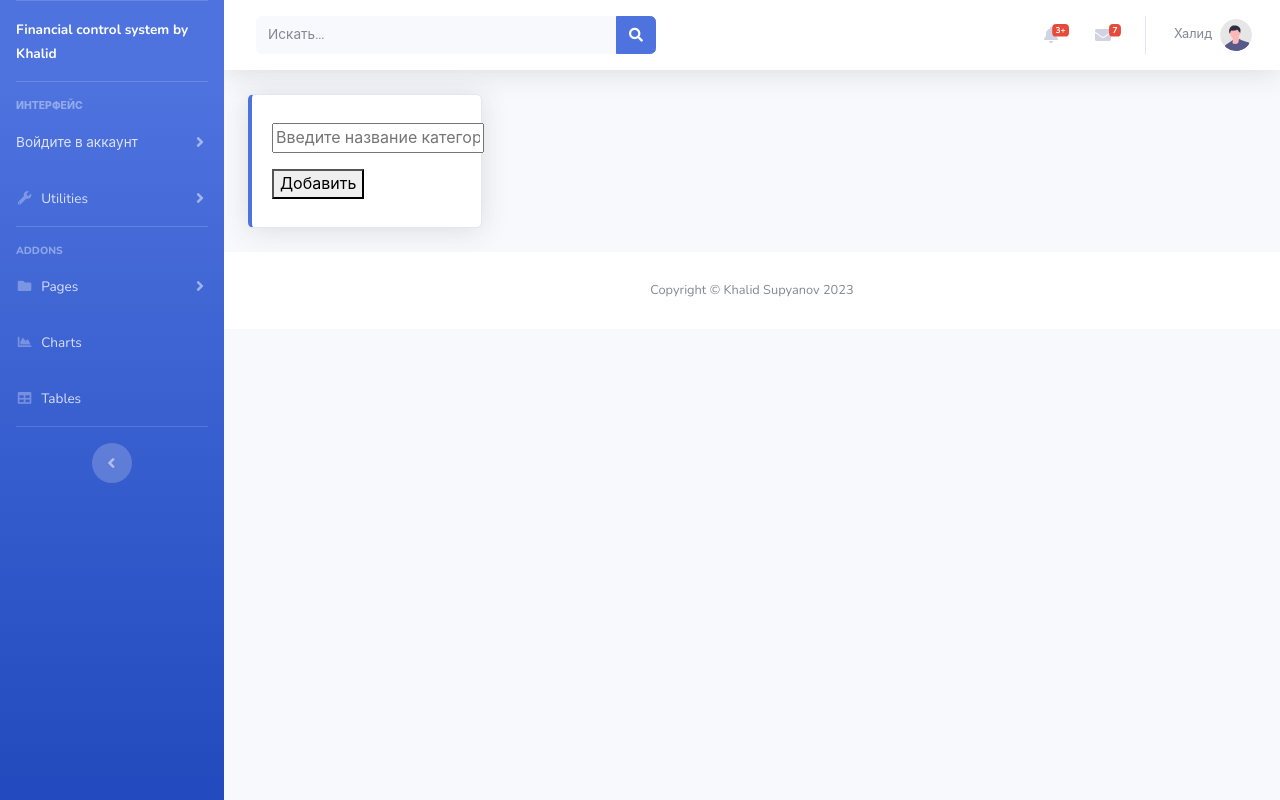
After one commit to KhalidIbnNoghi/Financial_control_system_by_Khalid, a Django app: page /category_add/ in a window 1280 px wide. The commit adds this page. Run offline with Django 5.2, Linux system fonts and the light colour scheme; some libraries are stand-ins or nearby versions.

Commit message:
Добавлена функция добавления категорий

```diff
--- a/dashboard/urls.py
+++ b/dashboard/urls.py
@@ -1,7 +1,8 @@
 from django.urls import path
-from dashboard.views import HomePageView
+from dashboard.views import HomePageView, CategoryAddView
 
 
 urlpatterns = [
     path("", HomePageView.as_view(), name='home'),
+    path("category_add/", CategoryAddView.as_view(), name='category_add'),
 ]
--- a/dashboard/views.py
+++ b/dashboard/views.py
@@ -1,8 +1,8 @@
 from typing import Any
 from django.db.models import Sum
 from django.db.models.query import QuerySet
-from django.shortcuts import render
-from django.views.generic import ListView
+from django.shortcuts import render, redirect
+from django.views.generic import ListView, View
 from dashboard.models import Category
 
 class HomePageView(ListView):
@@ -10,6 +10,18 @@ class HomePageView(ListView):
     context_object_name = 'categories'
 
     def get_queryset(self) -> QuerySet[Any]:
+        if self.request.user.is_anonymous:
+            return
         queryset = Category.objects.filter(author=self.request.user).prefetch_related(
             'payments').annotate(payment_sum=Sum('payments__sum'))
         return queryset
+
+
+class CategoryAddView(View):
+    def get(self, request, *args, **kwargs):
+        return render(request, 'category_add.html')
+    def post(self, request, *args, **kwargs):
+        name = request.POST.get('category')
+        category = Category(name=name, author=request.user)
+        category.save()
+        return redirect('home')
--- a/templates/base.html
+++ b/templates/base.html
@@ -46,25 +46,31 @@
 
             <!-- Heading -->
             <div class="sidebar-heading">
-                Interface
+                Интерфейс
             </div>
 
             <!-- Nav Item - Pages Collapse Menu -->
+            {% if user.is_anonymous %}
+            <li class="nav-item">
+            <a class="nav-link collapsed" href="#" data-toggle="collapse" data-target="#collapseTwo"
+                    aria-expanded="true" aria-controls="collapseTwo">
+                    <span>Войдите в аккаунт</span>
+                </a>
+            </li>
+            {% else %}
             <li class="nav-item">
                 <a class="nav-link collapsed" href="#" data-toggle="collapse" data-target="#collapseTwo"
                     aria-expanded="true" aria-controls="collapseTwo">
-                    <i class="fas fa-fw fa-cog"></i>
-                    <span>Components</span>
+                    <span>Добавить</span>
                 </a>
                 <div id="collapseTwo" class="collapse" aria-labelledby="headingTwo" data-parent="#accordionSidebar">
                     <div class="bg-white py-2 collapse-inner rounded">
-                        <h6 class="collapse-header">Custom Components:</h6>
-                        <a class="collapse-item" href="buttons.html">Buttons</a>
-                        <a class="collapse-item" href="cards.html">Cards</a>
+                        <a class="collapse-item" href="{% url 'category_add' %}">Добавить категорию</a>
+                        <a class="collapse-item" href="cards.html">Добавить платеж</a>
                     </div>
                 </div>
             </li>
-
+            {% endif %}
             <!-- Nav Item - Utilities Collapse Menu -->
             <li class="nav-item">
                 <a class="nav-link collapsed" href="#" data-toggle="collapse" data-target="#collapseUtilities"
--- /dev/null
+++ b/templates/category_add.html
@@ -0,0 +1,24 @@
+{% extends 'base.html' %}
+{% load static %}
+{% block content %}
+
+<div class="container-fluid">
+    <div class="row">
+        <div class="col-xl-3 col-md-6 mb-4">
+            <div class="card border-left-primary shadow h-100 py-2">
+                <div class="card-body">
+                    <div class="row no-gutters align-items-center">
+                        <form name="category" method="post">
+                            {% csrf_token %}
+                            <input name="category" placeholder="Введите название категории">
+                            <p></p>
+                            <button type="submit">Добавить</button>
+                        </form>
+                    </div>
+                </div>
+            </div>
+        </div>
+    </div>
+</div>
+
+{% endblock %}
```
Also changed, not shown: templates/index.html (+8 -2 lines).
